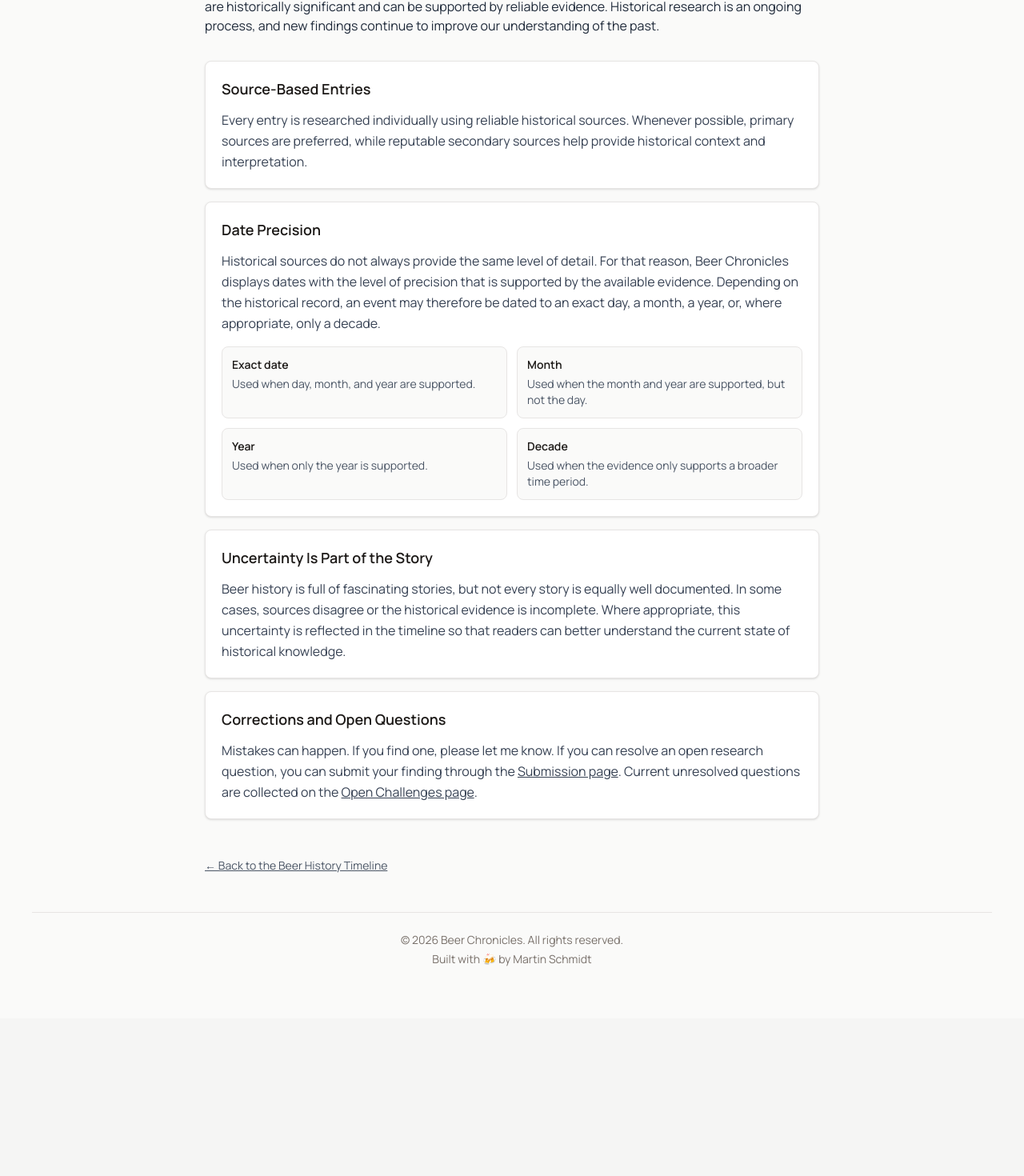
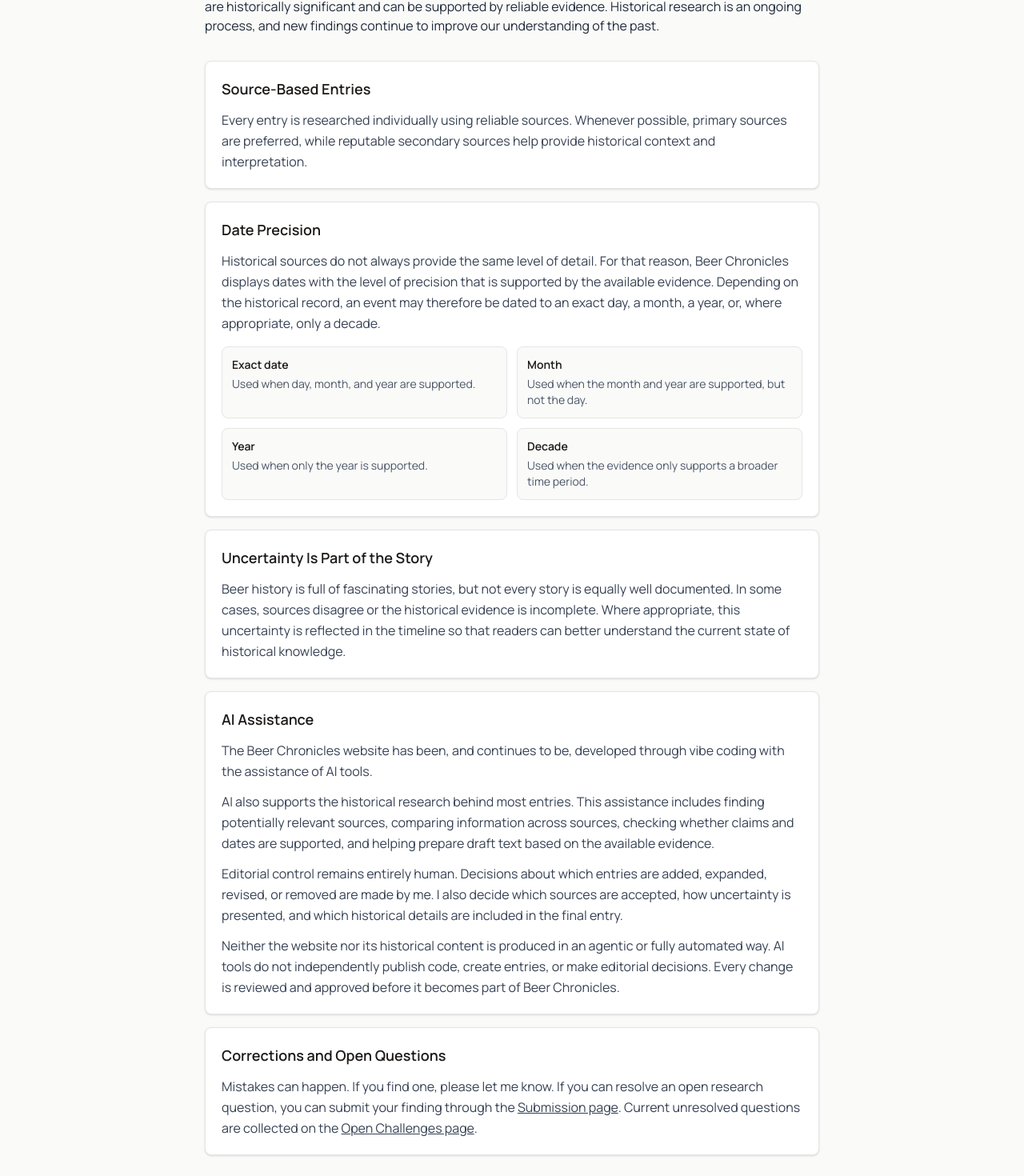
Before and after one commit to beer-chronicles-timeline/beer-chronicles-timeline.github.io, a Next.js app: page /editorial-principles in a window 1280 px wide. Shown: the part 296-1766 px from the top of the page at 80% size. Before the commit the page ends 1569 px from the top, so only its background shows below. Built offline with nearby package versions, Linux system fonts and the light colour scheme; a web font is replaced by a local one.

Commit message:
=Added comment about AI usage

```diff
--- a/src/app/editorial-principles/page.tsx
+++ b/src/app/editorial-principles/page.tsx
@@ -61,7 +61,7 @@
             </h3>
 
             <p className="text-gray-700 leading-relaxed">
-              Every entry is researched individually using reliable historical sources. Whenever possible, primary sources are preferred, while reputable secondary sources help provide historical context and interpretation.
+              Every entry is researched individually using reliable sources. Whenever possible, primary sources are preferred, while reputable secondary sources help provide historical context and interpretation.
             </p>
           </section>
 
@@ -109,6 +109,30 @@
 
           <section className="bg-white border border-stone-200 rounded-lg p-5 shadow-sm">
             <h3 className="text-lg font-semibold font-serif text-stone-900 mb-3">
+              AI Assistance
+            </h3>
+
+            <div className="space-y-3 text-gray-700 leading-relaxed">
+              <p>
+                The Beer Chronicles website has been, and continues to be, developed through vibe coding with the assistance of AI tools.
+              </p>
+
+              <p>
+                AI also supports the historical research behind most entries. This assistance includes finding potentially relevant sources, comparing information across sources, checking whether claims and dates are supported, and helping prepare draft text based on the available evidence.
+              </p>
+
+              <p>
+                Editorial control remains entirely human. Decisions about which entries are added, expanded, revised, or removed are made by me. I also decide which sources are accepted, how uncertainty is presented, and which historical details are included in the final entry.
+              </p>
+
+              <p>
+                Neither the website nor its historical content is produced in an agentic or fully automated way. AI tools do not independently publish code, create entries, or make editorial decisions. Every change is reviewed and approved before it becomes part of Beer Chronicles.
+              </p>
+            </div>
+          </section>
+
+          <section className="bg-white border border-stone-200 rounded-lg p-5 shadow-sm">
+            <h3 className="text-lg font-semibold font-serif text-stone-900 mb-3">
               Corrections and Open Questions
             </h3>
 
```
